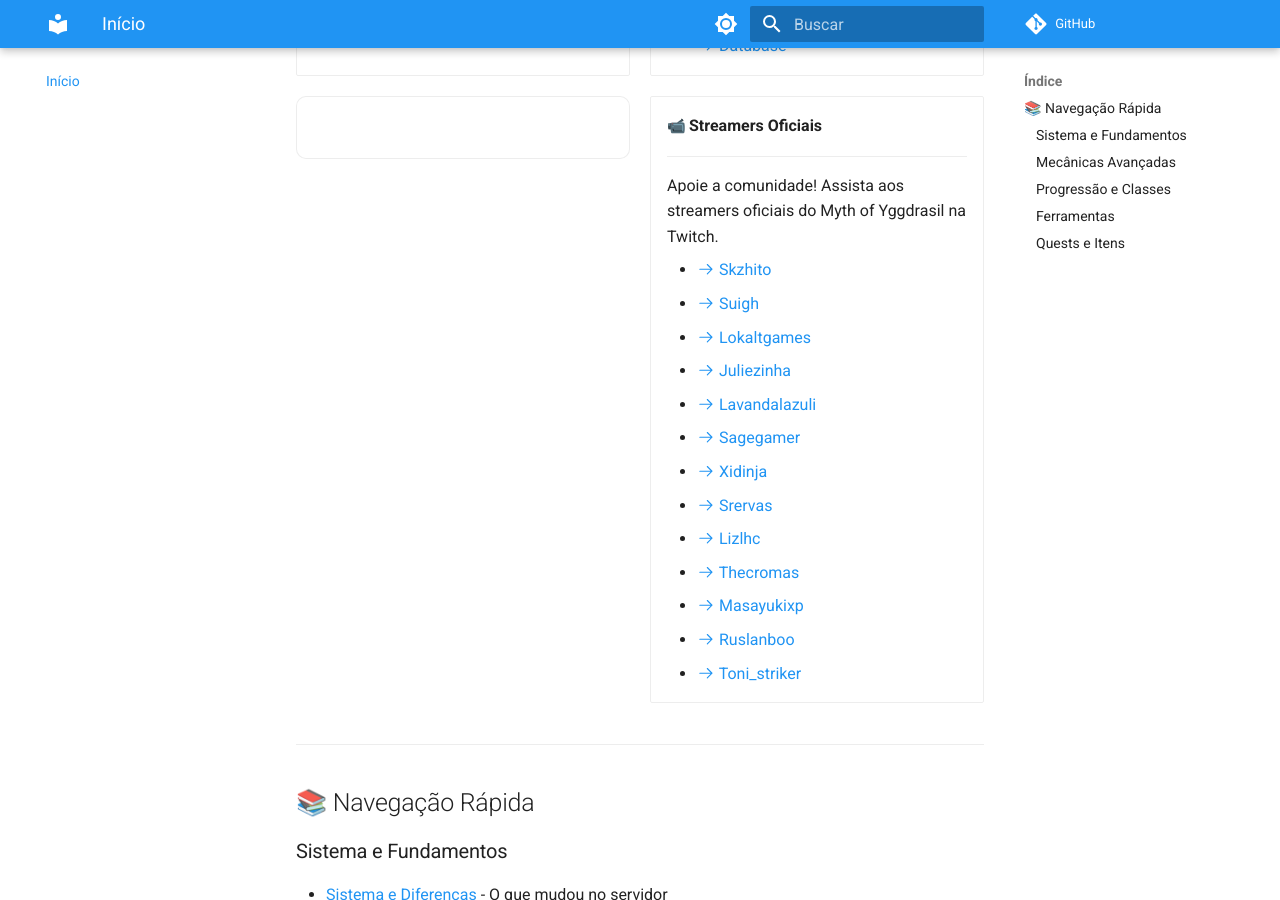
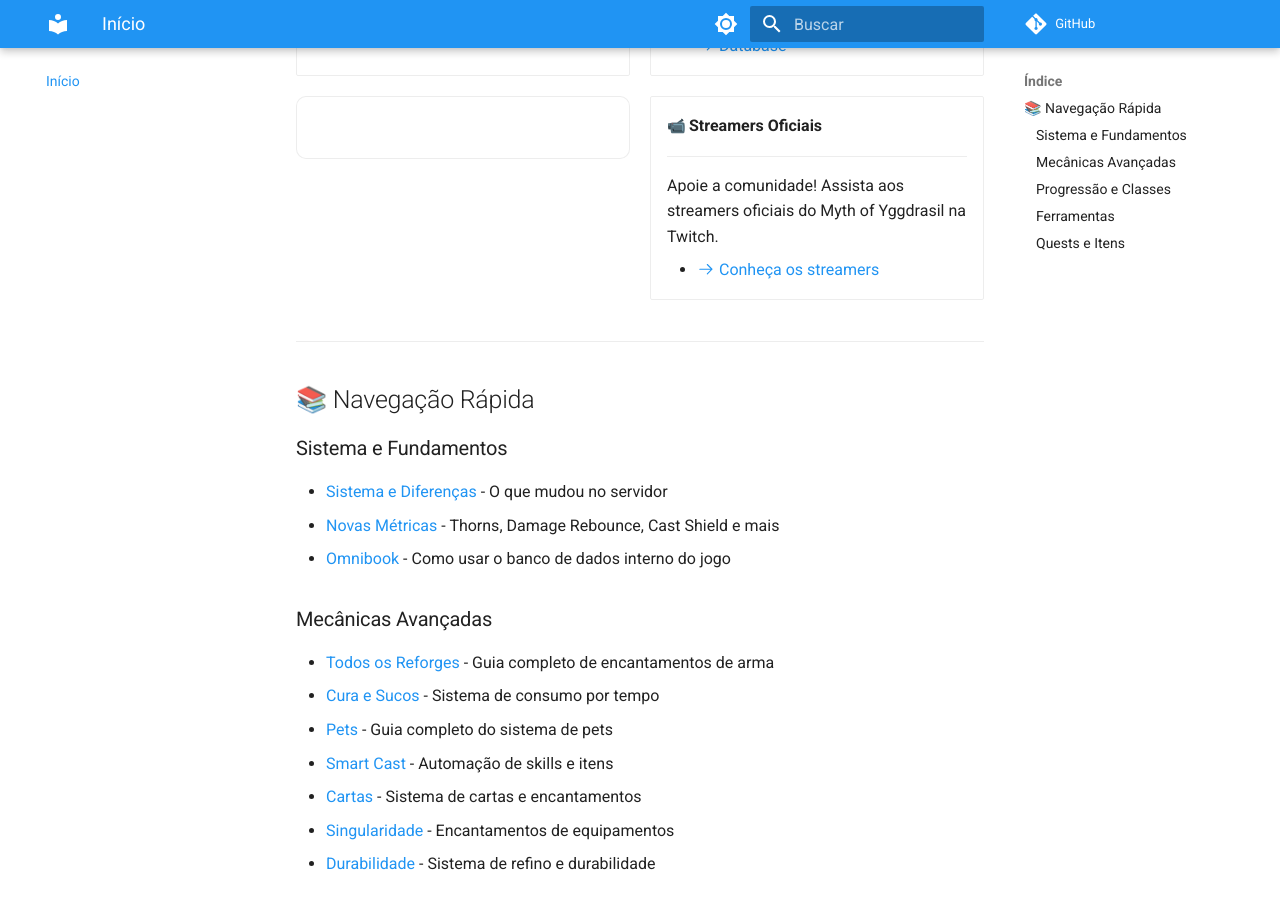
Before and after one commit to mythofyggdrasil/mythofyggdrasil.github.io, an MkDocs documentation site: the page built from docs/index.md, in a window 1280 px wide and 900 px high, scrolled down 1501 px. Built offline with MkDocs 1.6.1 and Material for MkDocs 9.7.7, drawn with Linux system fonts in a browser that asks for light colours; emoji names are drawn with the system emoji font; comment, search, counter and statistics services are not loaded.

Commit message:
Update index.md

```diff
--- a/docs/index.md
+++ b/docs/index.md
@@ -99,19 +99,8 @@
 
     Apoie a comunidade! Assista aos streamers oficiais do Myth of Yggdrasil na Twitch.
 
-    *   [:octicons-arrow-right-24: Skzhito](https://www.twitch.tv/skzhito)
-    *   [:octicons-arrow-right-24: Suigh](https://www.twitch.tv/suigh)
-    *   [:octicons-arrow-right-24: Lokaltgames](https://www.twitch.tv/lokaltgames)
-    *   [:octicons-arrow-right-24: Juliezinha](https://www.twitch.tv/julliezinha)
-    *   [:octicons-arrow-right-24: Lavandalazuli](https://www.twitch.tv/lavandalazuli)
-    *   [:octicons-arrow-right-24: Sagegamer](https://www.twitch.tv/sagegamer)
-    *   [:octicons-arrow-right-24: Xidinja](https://www.twitch.tv/xidinja)
-    *   [:octicons-arrow-right-24: Srervas](https://www.twitch.tv/srervas)
-    *   [:octicons-arrow-right-24: Lizlhc](https://www.twitch.tv/lizlhc)
-    *   [:octicons-arrow-right-24: Thecromas](https://www.twitch.tv/thecromas)
-    *   [:octicons-arrow-right-24: Masayukixp](https://www.twitch.tv/masayukixp)
-    *   [:octicons-arrow-right-24: Ruslanboo](https://www.twitch.tv/ruslanboo)
-    *   [:octicons-arrow-right-24: Toni_striker](https://twitch.tv/toni_striker)
+    *   [:octicons-arrow-right-24: Conheça os streamers](streamers.md)
+
 
 </div>
 
```
